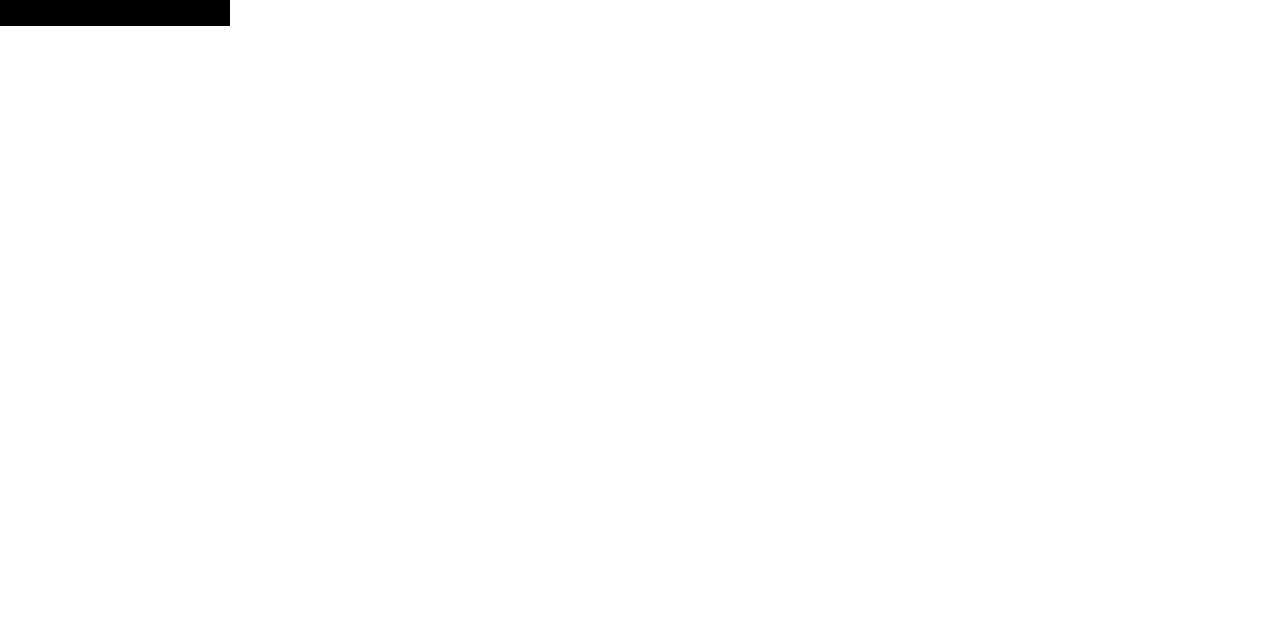
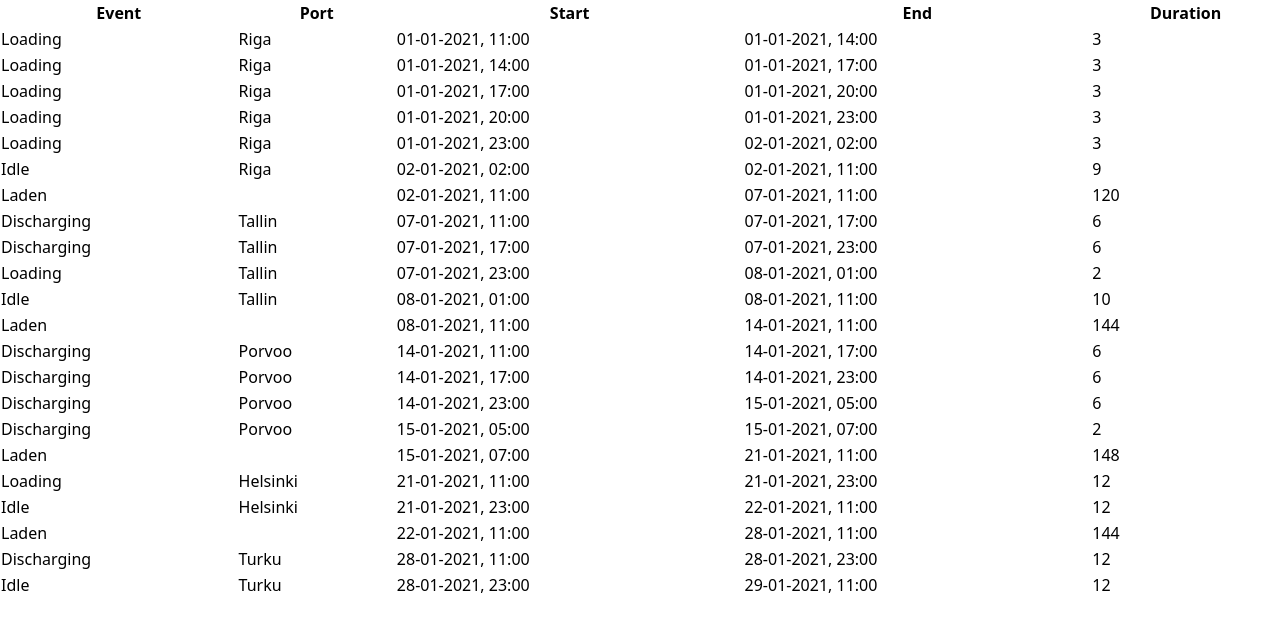
Before and after one commit to Kyokatarz/shipment-assignment, a React (Create React App) app: page / in a window 1280 px wide. Shown: the top 632 px of the page. Built offline with nearby package versions, Linux system fonts and the light colour scheme.

Commit message:
Basic table and logic

```diff
--- a/package.json
+++ b/package.json
@@ -11,6 +11,7 @@
     "@types/node": "^16.11.11",
     "@types/react": "^17.0.0",
     "@types/react-dom": "^17.0.0",
+    "moment": "^2.29.1",
     "react": "^17.0.2",
     "react-dom": "^17.0.2",
     "react-scripts": "4.0.3",
--- a/src/components/JourneyTable/index.tsx
+++ b/src/components/JourneyTable/index.tsx
@@ -1,15 +1,16 @@
 import React from 'react'
 import { Shipment } from '../../types'
+import TableRow from '../TableRow'
 
 type Props = {
   data: Shipment
 }
 
 export type Event = {
-  eventName: string
-  portName: string
-  startAt: Date
-  endAt: Date
+  eventName: 'Discharging' | 'Loading' | 'Idle' | 'Laden' | 'Ballast'
+  portName?: string
+  startAt: number
+  endAt: number
   duration: number
 }
 
@@ -18,15 +19,104 @@ const tableHead = ['Event', 'Port', 'Start', 'End', 'Duration']
 const JourneyTable = ({ data }: Props) => {
   const { orders, portCalls } = data
 
-  const events = []
+  function mappingToEvents() {
+    const events: Event[] = []
+
+    portCalls.forEach(({ portCallId, arrivingAt, leavingAt, portName }) => {
+      //Converting these Date into number for easy manipulation
+      const startAt = arrivingAt.getTime()
+      const endAt = leavingAt.getTime()
+
+      //Total time of the vessel spent in a port
+      const totalTime = endAt - startAt
+
+      //Total time used by each discharge/loading task
+      let timeUsed = 0
+
+      //Find all of the discharging task with given portCallId
+      const allDischargingOrders = orders.filter(
+        (order) => order.discharging.portCallId === portCallId
+      )
+
+      //Find all of the discharging task with given portCallId */
+      const allLoadingOrders = orders.filter(
+        (order) => order.loading.portCallId === portCallId
+      )
+
+      //For each discharge orders, push an event
+      //Also destructure orderId, and "duration" from "discharging" inner object,
+      allDischargingOrders.forEach(({ discharging: { duration }, orderId }) => {
+        //Push an event called Discharging
+        const taskStart = startAt + timeUsed
+        const taskEnd = taskStart + duration
+
+        events.push({
+          eventName: 'Discharging',
+          portName,
+          startAt: taskStart,
+          endAt: taskEnd,
+          duration: duration,
+        })
+        timeUsed += duration
+      })
+
+      //The same for loading orders
+      allLoadingOrders.forEach(({ loading, orderId }) => {
+        events.push({
+          eventName: 'Loading',
+          portName,
+          startAt: startAt + timeUsed,
+          endAt: startAt + timeUsed + loading.duration,
+          duration: loading.duration,
+        })
+        timeUsed += loading.duration
+      })
+
+      if (totalTime - timeUsed !== 0) {
+        events.push({
+          eventName: 'Idle',
+          portName: portName,
+          startAt: startAt + timeUsed,
+          endAt,
+          duration: totalTime - timeUsed,
+        })
+      }
+
+      const nextArrivalTime = portCalls
+        .sort((a, b) => a.arrivingAt.getTime() - b.arrivingAt.getTime())
+        .find(
+          (portCall) => portCall.arrivingAt.getTime() > arrivingAt.getTime()
+        )
+        ?.arrivingAt.getTime()
+
+      nextArrivalTime &&
+        events.push({
+          eventName: 'Laden',
+          startAt: endAt,
+          endAt: nextArrivalTime,
+          duration: nextArrivalTime - endAt,
+        })
+
+      console.log({ nextArrivalTime })
+    })
+
+    return events.sort((a, b) => a.startAt - b.startAt)
+  }
+
+  const eventsToRender = mappingToEvents()
 
   return (
-    <table className='table-auto bg-black'>
+    <table className='table-auto table w-full'>
       <thead>
         {tableHead.map((title) => (
           <th key={title}>{title}</th>
         ))}
       </thead>
+      <tbody>
+        {eventsToRender.map((event) => (
+          <TableRow {...event} />
+        ))}
+      </tbody>
     </table>
   )
 }
--- /dev/null
+++ b/src/components/TableRow/index.tsx
@@ -0,0 +1,22 @@
+import React from 'react'
+import moment from 'moment'
+
+import { Event } from '../JourneyTable'
+import {
+  formatToReadableDate,
+  formatToReadableDuration,
+} from '../../helper/misc'
+
+const TableRow = ({ eventName, startAt, endAt, duration, portName }: Event) => {
+  return (
+    <tr>
+      <td className='mx-4'>{eventName}</td>
+      <td className='mx-4'>{portName}</td>
+      <td className='mx-4'>{formatToReadableDate(startAt)}</td>
+      <td className='mx-4'>{formatToReadableDate(endAt)}</td>
+      <td className='mx-4'>{formatToReadableDuration(duration)}</td>
+    </tr>
+  )
+}
+
+export default TableRow
--- a/src/helper/misc.ts
+++ b/src/helper/misc.ts
@@ -1,3 +1,5 @@
+import moment from 'moment'
+
 export function sort(arr: any[], field: string, order: 'asc' | 'desc') {
   return arr.sort((a, b) => {
     if (order === 'asc') {
@@ -7,3 +9,12 @@ export function sort(arr: any[], field: string, order: 'asc' | 'desc') {
     }
   })
 }
+
+export const formatToReadableDate = (date: number) => {
+  return moment(date).format('DD-MM-YYYY, HH:mm')
+}
+
+export const formatToReadableDuration = (time: number) => {
+  console.log('timeInMoment', time)
+  return moment.duration(time, 'milliseconds').asHours()
+}
--- a/src/types/shipment.ts
+++ b/src/types/shipment.ts
@@ -12,11 +12,12 @@ export type PortCall = {
 }
 
 export type Order = {
-  loading: Loading
+  discharging: Task
+  loading: Task
   orderId: string
 }
 
-export type Loading = {
+export type Task = {
   portCallId: number
   duration: number
 }
```
Also changed, not shown: 1 other file (tests, documents, lock files or other folders).
